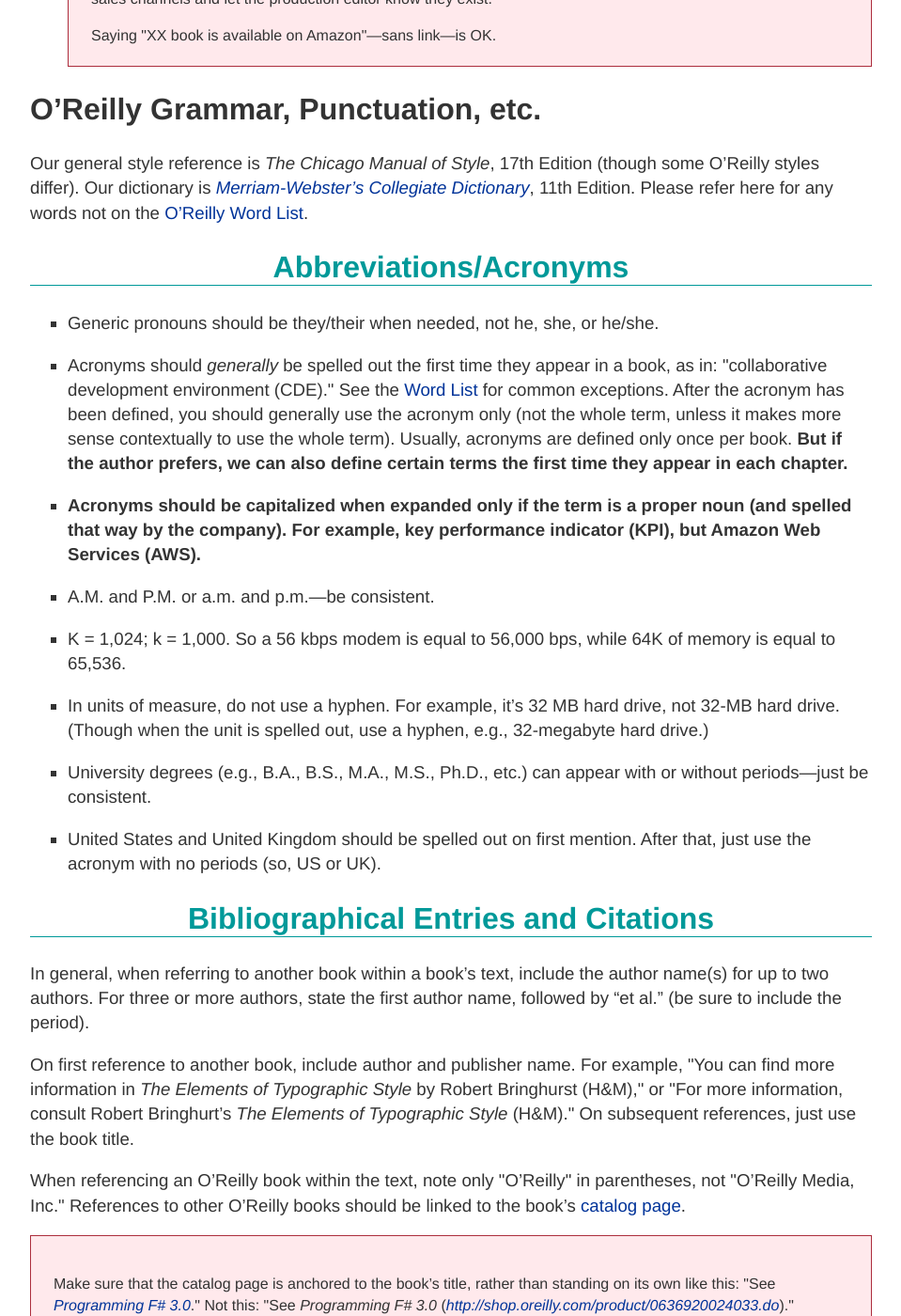
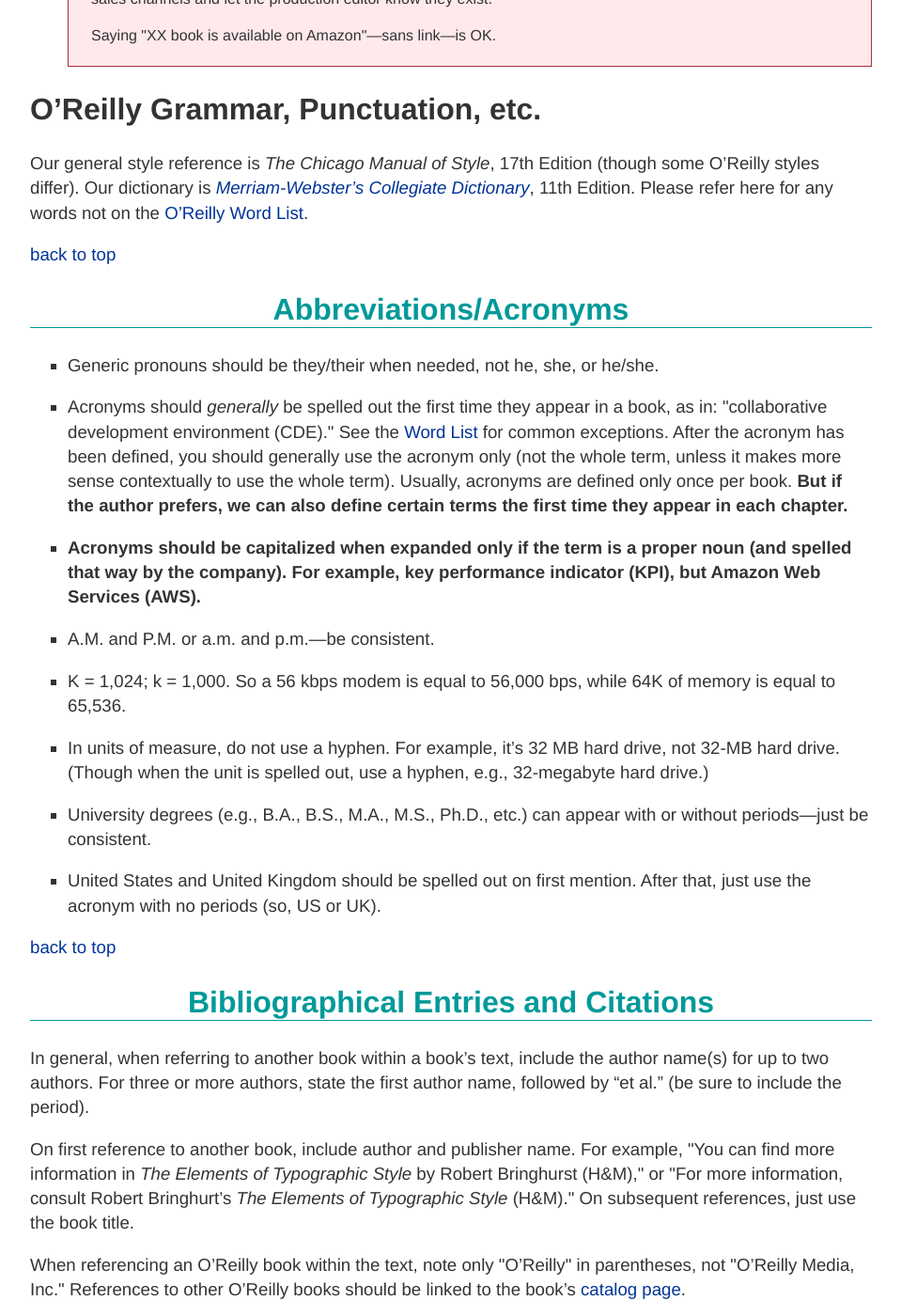
Before and after one commit to oreillymedia/production-resources, a Jekyll site: the page built from styleguide/index.md, in a window 1280 px wide and 1400 px high, scrolled down 2195 px. Shown: the whole window at 94% size, without its empty margins (160-1119 px from the left). Built offline with Jekyll 4.4.1, drawn with Linux system fonts in a browser that asks for light colours; some of the changed text lies outside the part shown.

Commit message:
Adds back to top options

```diff
--- a/styleguide/index.md
+++ b/styleguide/index.md
@@ -97,7 +97,7 @@
 
 <p>Our general style reference is <em>The Chicago Manual of Style</em>, 17th Edition (though some O’Reilly styles differ). Our dictionary is <em><a href="https://www.merriam-webster.com/">Merriam-Webster’s Collegiate Dictionary</a></em>, 11th Edition. Please refer here for any words not on the <a href="#word-list">O’Reilly Word List</a>.</p>
 
-
+<p><a href="#getting_started">back to top</a></p>
 
 
 <section data-type="sect2" id="abbreviationsacronyms">
@@ -130,6 +130,8 @@
 <p>United States and United Kingdom should be spelled out on first mention. After that, just use the acronym with no periods (so, US or UK).</p>
 </li>
 </ul>
+
+<p><a href="#getting_started">back to top</a></p>
 </section>
 
 
@@ -186,7 +188,7 @@
 <p>More details about styling footnotes in AsciiDoc are in <a href="http://docs.atlas.oreilly.com/writing_in_asciidoc.html#adding_footnotes">Writing in AsciiDoc</a>.</p>
 </section>
 
-
+<p><a href="#getting_started">back to top</a></p>
 
 </section>
 
@@ -212,6 +214,8 @@
 <p>These cross-reference styles are also available in DocBook under various &lt;xref&gt;: formats. Please refer to the <a href="http://chimera.labs.oreilly.com/books/1234000000058/ch02.html#creating_xrefs">DocBook Authoring Guidelines</a>.</p>
 
 <p>For information about styling URLs and hyperlinks, see <a data-type="xref" href="#considering_electronic_formats">Considering Electronic Formats</a>.</p>
+
+<p><a href="#getting_started">back to top</a></p>
 </section>
 
 
@@ -250,7 +254,7 @@
 
 <p>Headings should always immediately precede body text. Do not follow a heading with an admonition or another heading without some form of introductory or descriptive text.</p>
 
-
+<p><a href="#getting_started">back to top</a></p>
 </section>
 
 
@@ -304,12 +308,9 @@
 <p>Use multiplication symbol “x” for dimensions, not by (e.g., "8.5 x 11").</p>
 </li>
 </ul>
-</section>
-
-
-
-
-
+
+<p><a href="#getting_started">back to top</a></p>
+</section>
 
 
 
@@ -350,6 +351,8 @@
 
 <p>Also in Word, all figures must be within a FigureHolder paragraph followed directly by a FigureTitle paragraph.</p>
 </div>
+
+<p><a href="#getting_started">back to top</a></p>
 </section>
 
 
@@ -470,6 +473,7 @@
 </tr>
 </tbody>
 </table>
+
 </section>
 
 
@@ -493,6 +497,7 @@
 </div>
 
 
+<p><a href="#getting_started">back to top</a></p>
 </section>
 
 
@@ -523,6 +528,8 @@
 <p>We do not anchor URLs to text in books produced in InDesign.</p>
  </div>
 
+
+<p><a href="#getting_started">back to top</a></p>
 </section>
 
 
@@ -638,6 +645,7 @@
 </dl>
 </section>
 
+<p><a href="#getting_started">back to top</a></p>
 </section>
 
 
@@ -671,6 +679,7 @@
 </ul>
 </section>
 
+<p><a href="#getting_started">back to top</a></p>
 </section>
 
 
@@ -734,6 +743,7 @@
 </li>
 </ul>
 
+<p><a href="#getting_started">back to top</a></p>
 </section>
 
 
@@ -822,6 +832,7 @@
 
 <p>For Word copyediting, please do the following before submitting files for conversion: replace any tabs in code with the appropriate number of spaces (see earlier section, <a data-type="xref" href="#code">Code</a>); convert any remaining Word comments to tagged Comment paragraphs highlighted in blue; search for any manual linebreaks (^l) and delete or replace with paragraph breaks as appropriate; and accept all changes and make sure filenames adhere to house style.</p>
 
+<p><a href="#getting_started">back to top</a></p>
 </section>
 
 
@@ -833,6 +844,8 @@
 <p>Use Chicago Maual of Style, 17th Edition for anything not mentioned here.</p>
 
 <p>Bulleted lists on the back cover should begin with a capitalized word and end with <em>no</em> punctuation. Even if the list item is a complete sentence, it will not take a period.</p>
+
+<p><a href="#getting_started">back to top</a></p>
 </section>
 
 
@@ -875,6 +888,8 @@
  <li>autogenerate</li>
  <li>awk</li>
 </ul>
+
+<p><a href="#getting_started">back to top</a></p>
 
 <h2 id="wordlist-B">B</h2>
 
@@ -915,6 +930,8 @@
  <li>built-in (a, n)</li>
  <li>button bar</li>
  </ul>
+
+<p><a href="#getting_started">back to top</a></p>
 
 <h2 id="wordlist-C">C</h2>
 <ul>
@@ -966,6 +983,8 @@
  <li>cybersecurity</li>
  </ul>
 
+<p><a href="#getting_started">back to top</a></p>
+
 <h2 id="wordlist-D">D</h2>
 <ul>
  <li>database</li>
@@ -1007,6 +1026,8 @@
  <li>drop-down (a)</li>
  </ul>
 
+<p><a href="#getting_started">back to top</a></p>
+
 <h2 id="worldlist-E">E</h2>
 <ul>
 <li>ebook* ebusiness* ecommerce </li>
@@ -1027,6 +1048,8 @@
  <li>exclamation mark</li>
  <li>Exim</li>
         </ul>
+
+<p><a href="#getting_started">back to top</a></p>
 
 <h2 id="wordlist-F">F</h2>
 <ul>
@@ -1054,6 +1077,8 @@
  <li>full stack (Full Stack in headings), no hyphen, even if adjective</li>
         </ul>
 
+<p><a href="#getting_started">back to top</a></p>
+
 <h2 id="wordlist-G">G</h2>
 <ul>
  <li>gateway</li>
@@ -1074,6 +1099,8 @@
  <li>GUI, GUIs</li>
  </ul>
 
+<p><a href="#getting_started">back to top</a></p>
+
 <h2 id="wordlist-H">H</h2>
 <ul>
  <li>handcode</li>
@@ -1093,6 +1120,8 @@
  <li>hypertext</li>
         </ul>
 
+<p><a href="#getting_started">back to top</a></p>
+
 <h2 id="wordlist-I">I</h2>
 <ul>
  <li>IDs</li>
@@ -1112,6 +1141,8 @@
  <li>ISP</li>
  </ul>
 
+<p><a href="#getting_started">back to top</a></p>
+
 <h2 id="wordlist-J">J</h2>
 
 <ul>
@@ -1124,6 +1155,8 @@
  <li>JavaScript</li>
  <li>JPEG</li>
  </ul>
+
+<p><a href="#getting_started">back to top</a></p>
 
 <h2 id="wordlist-K">K</h2>
 <ul>
@@ -1144,6 +1177,8 @@
  <li>kHz (kilohertz)</li>
  <li>Korn shell</li>
  </ul>
+
+<p><a href="#getting_started">back to top</a></p>
 
 <h2 id="wordlist-L">L</h2>
 <ul>
@@ -1170,6 +1205,8 @@
  <li>lower-right (a)</li>
  <li>Linux Professional Institute (LPI)</li>
 </ul>
+
+<p><a href="#getting_started">back to top</a></p>
 
 <h2 id="wordlist-M">M</h2>
 <ul>
@@ -1204,6 +1241,8 @@
  <li>MySpace</li>
  </ul>
 
+<p><a href="#getting_started">back to top</a></p>
+
 <h2 id="wordlist-N">N</h2>
 <ul>
  <li>nameserver</li>
@@ -1223,6 +1262,8 @@
  <li>Novell NetWare</li>
  <li>the <em>New York Times</em></li>
  </ul>
+
+<p><a href="#getting_started">back to top</a></p>
 
 <h2 id="wordlist-O">O</h2>
 <ul>
@@ -1255,6 +1296,8 @@
  <li>OSF/Motif</li>
  <li>OS X</li>
  </ul>
+
+<p><a href="#getting_started">back to top</a></p>
 
 <h2 id="wordlist-P">P</h2>
 <ul>
@@ -1305,6 +1348,8 @@
  <li>pull-down (a)</li>
  </ul>
 
+<p><a href="#getting_started">back to top</a></p>
+
 <h2 id="wordlist-Q">Q</h2>
 <ul>
  <li>qmail</li>
@@ -1315,6 +1360,8 @@
  <li>QuickTime</li>
  <li>quotation marks (spell out first time; it can be “quotes” thereafter)</li>
  </ul>
+
+<p><a href="#getting_started">back to top</a></p>
 
 <h2 id="wordlist-R">R</h2>
 <ul>
@@ -1350,6 +1397,8 @@
  <li>ruleset</li>
  <li>runtime (n, a)</li>
  </ul>
+
+<p><a href="#getting_started">back to top</a></p>
 
 <h2 id="wordlist-S">S</h2>
 <ul>
@@ -1412,6 +1461,8 @@
  <li>system-wide</li>
  </ul>
 
+<p><a href="#getting_started">back to top</a></p>
+
 <h2 id="wordlist-T">T</h2>
 <ul>
  <li>10-baseT</li>
@@ -1442,6 +1493,8 @@
  <li>troubleshoot</li>
  </ul>
 
+<p><a href="#getting_started">back to top</a></p>
+
 <h2 id="wordlist-U">U</h2>
 <ul>
  <li><strong>UI (no need to expand to user interface)</strong></li>
@@ -1464,6 +1517,8 @@
  <li><strong>UX (no need to expand to user experience)</strong></li>
  </ul>
 
+<p><a href="#getting_started">back to top</a></p>
+
 <h2 id="wordlist-V">V</h2>
 <ul>
  <li>v2 or version 2</li>
@@ -1479,6 +1534,8 @@
  <li>VS.NET</li>
  <li>Volume One</li>
  </ul>
+
+<p><a href="#getting_started">back to top</a></p>
 
 <h2 id="wordlist-W">W</h2>
 <ul>
@@ -1517,6 +1574,8 @@
  <li>WYSIWYG</li>
  </ul>
 
+<p><a href="#getting_started">back to top</a></p>
+
 <h2 id="wordlist-X">X</h2>
 <ul>
  <li>(x,y) (no space)</li>
@@ -1543,12 +1602,16 @@
  <li>XSLT</li>
  </ul>
 
+<p><a href="#getting_started">back to top</a></p>
+
 <h2 id="wordlist-Y">Y</h2>
 <ul>
  <li>Yahoo!</li>
  <li>y-axis</li>
  <li><em>y</em> coordinate</li>
  </ul>
+
+<p><a href="#getting_started">back to top</a></p>
 
 <h2 id="wordlist-Z">Z</h2>
 <ul>
@@ -1558,3 +1621,5 @@
  <li>zip (v)</li>
  <li>ZIP file</li>
  </ul>
+
+<p><a href="#getting_started">back to top</a></p>
```
